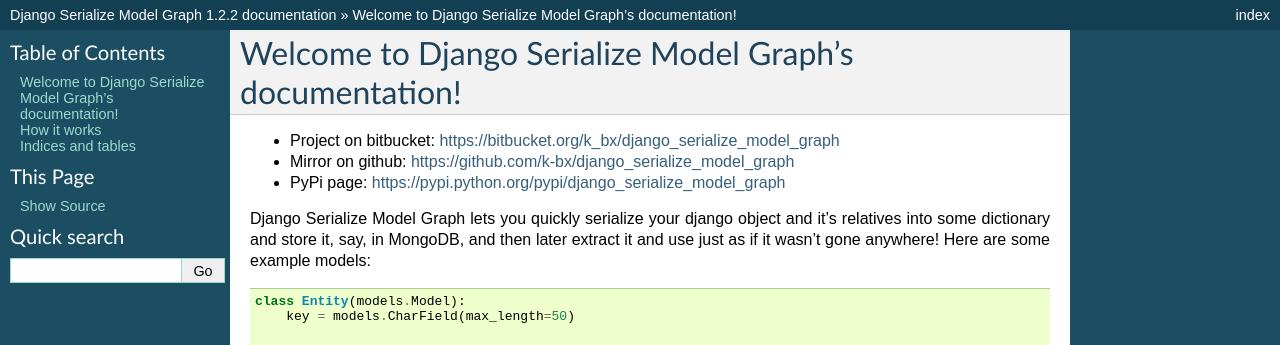
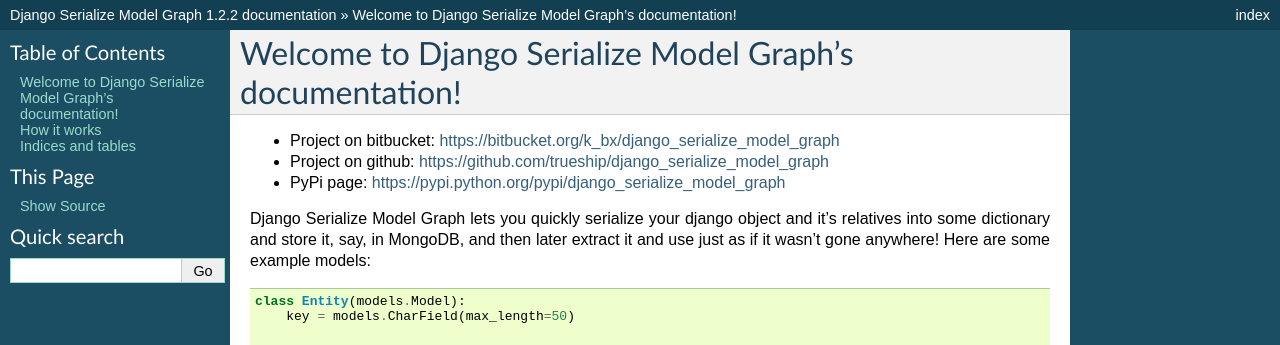
Before and after one commit to trueship/django_serialize_model_graph, a Sphinx documentation site: the page built from docs/index.rst, in a window 1280 px wide. Shown: the top 345 px of the page. Built offline with Sphinx 7.4.7, drawn with Linux system fonts in a browser that asks for light colours.

Commit message:
Move github link to trueship organization.

```diff
--- a/docs/index.rst
+++ b/docs/index.rst
@@ -7,7 +7,7 @@
 ========================================================
 
 - Project on bitbucket: https://bitbucket.org/k_bx/django_serialize_model_graph
-- Mirror on github: https://github.com/k-bx/django_serialize_model_graph
+- Project on github: https://github.com/trueship/django_serialize_model_graph
 - PyPi page: https://pypi.python.org/pypi/django_serialize_model_graph
 
 Django Serialize Model Graph lets you quickly serialize your django
```
